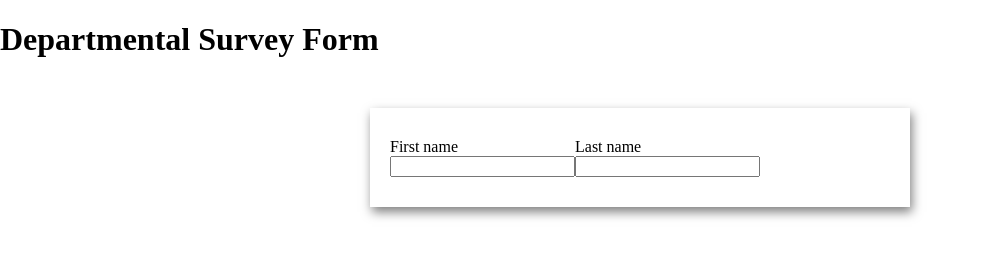
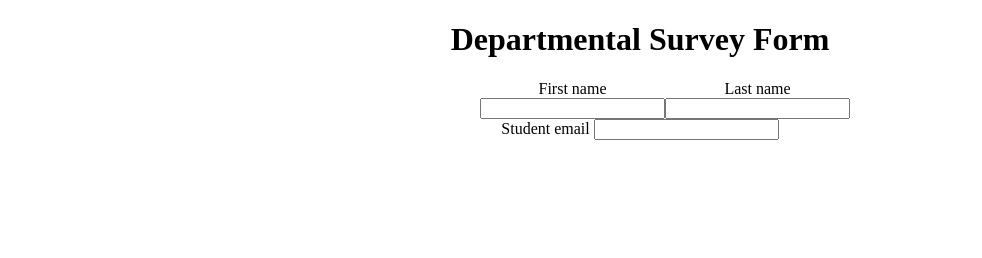
Before and after one commit to ULTRONLORD/Survey-Form, a plain HTML site: page index.html in a window 1280 px wide. Shown: the whole page, without its empty margins (0-982 px from the left). Drawn offline with Linux system fonts and the light colour scheme.

Commit message:
refactored the structure

```diff
--- a/index.html
+++ b/index.html
@@ -21,6 +21,12 @@
           <label for="last-name"> Last name</label>
           <input type="text" id="last-name"
         </div>
+        </div>
+      </div>
+
+      <div class="email-container">
+        <label>Student email</label>
+            <input type="email" id=""
       </div>
     </form>
   </body>
--- a/style.css
+++ b/style.css
@@ -1,19 +1,18 @@
 .name-container {
   display: flex;
+  width: 50%;
+  justify-content: space-between;
+  margin: 0 auto;
+
 }
 
 .form-name {
   display: flex;
   flex-direction: column;
 }
+
 body {
-  margin: auto;
+ text-align: center;
+ width: 50vw;
+ margin: 0 auto;
 }
-
-form {
-            background-color: #fff;
-            max-width: 500px;
-            margin: 50px auto;
-            padding: 30px 20px;
-            box-shadow: 2px 5px 10px rgba(0, 0, 0, 0.5);
-        }
```
